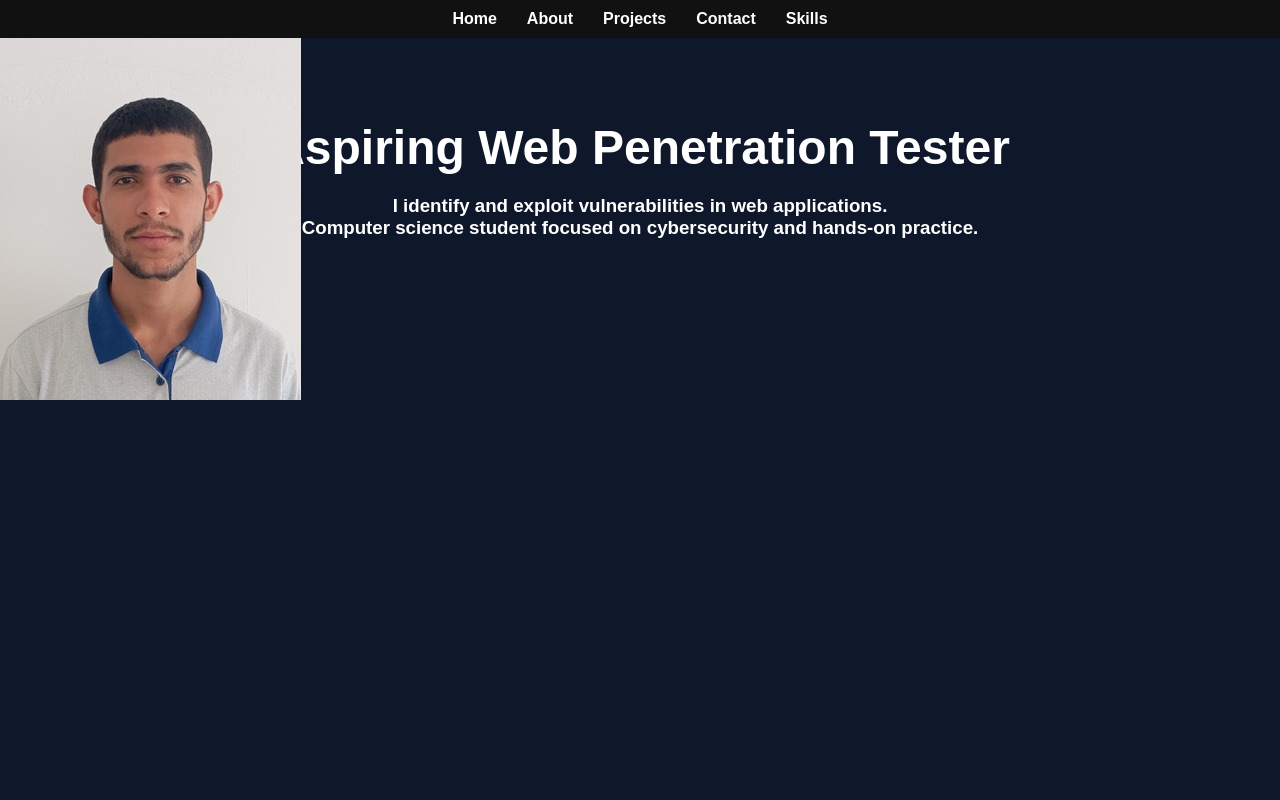
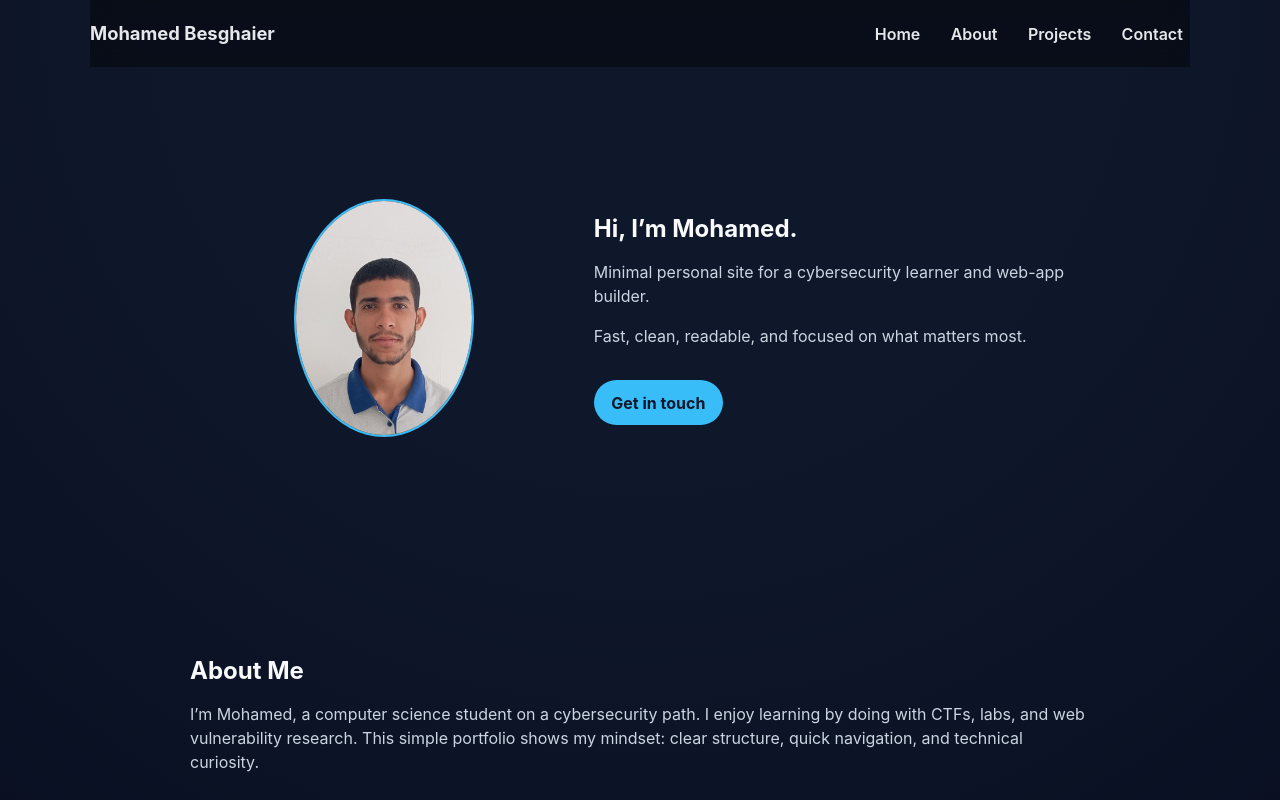
Before and after one commit to mohamed-besghaier/besghaier-portfolio, a React (Vite) app: page / in a window 1280 px wide. Shown: the top 800 px of the page. Built offline with nearby package versions, Linux system fonts and the light colour scheme.

Commit message:
fix general view

```diff
--- a/index.html
+++ b/index.html
@@ -4,7 +4,8 @@
     <meta charset="UTF-8" />
     <link rel="icon" type="image/svg+xml" href="/favicon.svg" />
     <meta name="viewport" content="width=device-width, initial-scale=1.0" />
-    <title> Home </title>
+    <meta name="description" content="Minimal personal website for Mohamed Besghaier - cybersecurity learner and web developer." />
+    <title>Mohamed Besghaier - Personal Site</title>
   </head>
   <body>
     <div id="root"></div>
--- a/src/App.jsx
+++ b/src/App.jsx
@@ -1,23 +1,20 @@
-import { BrowserRouter as Router, Routes, Route } from "react-router-dom";
 import Navbar from "./components/Navbar";
-import Hero from "./pages/Hero";
+import Home from "./pages/Home";
 import About from "./pages/About";
 import Projects from "./pages/Projects";
-import Skills from "./pages/Skills";
 import Contact from "./pages/Contact";
 
 function App() {
   return (
-    <Router>
-      <Navbar /> {}
-      <Routes>
-        <Route path="/" element={<Hero />} />
-        <Route path="/about" element={<About />} />
-        <Route path="/projects" element={<Projects />} />
-        <Route path="/skills" element={<Skills />} />
-        <Route path="/contact" element={<Contact />} />
-      </Routes>
-    </Router>
+    <div className="app-wrapper">
+      <Navbar />
+      <main className="app-content">
+        <Home />
+        <About />
+        <Projects />
+        <Contact />
+      </main>
+    </div>
   );
 }
 
--- a/src/components/Navbar.jsx
+++ b/src/components/Navbar.jsx
@@ -1,13 +1,13 @@
-import { Link } from "react-router-dom";
-
 function Navbar() {
   return (
-    <nav>
-      <Link to="/"> Home </Link>
-      <Link to="/about"> About </Link>
-      <Link to="/projects"> Projects </Link>
-      <Link to="/contact"> Contact </Link>
-      <Link to="/skills"> Skills </Link>
+    <nav className="navbar">
+      <div className="brand">Mohamed Besghaier</div>
+      <div className="links">
+        <a href="#home">Home</a>
+        <a href="#about">About</a>
+        <a href="#projects">Projects</a>
+        <a href="#contact">Contact</a>
+      </div>
     </nav>
   );
 }
--- a/src/index.css
+++ b/src/index.css
@@ -1,122 +1,142 @@
-/* Smooth scrolling */
-html {
-  scroll-behavior: smooth;
-}
-
-/* Reset */
+/* -------------- BASE -------------- */
 * {
   margin: 0;
   padding: 0;
   box-sizing: border-box;
 }
 
-/* Body */
-body {
-  font-family: 'Arial', sans-serif;
-  background-color: #0f172a; /* dark blue */
-  color: white;
+html {
+  scroll-behavior: smooth;
 }
 
-/* Navbar */
-nav {
-  position: fixed;
-  top: 0;
-  width: 100%;
-  background: #111;
-  padding: 10px 20px;
-  z-index: 100;
-  display: flex;
-  justify-content: center;
+body {
+  font-family: 'Inter', 'Segoe UI', Roboto, Arial, sans-serif;
+  background: #070a14;
+  color: #e5e7eb;
+  line-height: 1.5;
 }
 
-nav a {
-  margin: 0 15px;
+a {
+  color: inherit;
   text-decoration: none;
-  color: white;
-  font-weight: bold;
-  transition: color 0.3s;
 }
 
-nav a:hover {
-  color: #00bfff;
+img {
+  max-width: 100%;
+  height: auto;
+  display: block;
 }
 
-/* Page content */
-.page {
-  padding: 120px 40px 60px 40px; /* leave space for fixed navbar */
-  min-height: 100vh;
-  background-color: #0f172a;
-  color: white;
-  text-align: center;
+.section {
+  width: min(92%, 900px);
+  margin: 0 auto;
+  padding: 100px 0;
 }
 
-h1 {
-  font-size: 3rem;
-  margin-bottom: 20px;
+h1,
+h2,
+h3 {
+  margin-bottom: 0.8rem;
+  color: #f8fafc;
 }
 
 p {
-  font-size: 1.2rem;
-  max-width: 700px;
-  margin: auto;
-  line-height: 1.6;
+  margin-bottom: 1rem;
+  color: #cbd5e1;
 }
 
-/* Section */
-section {
-  min-height: 100vh;
-  padding: 120px 40px 60px 40px;
+/* -------------- NAVBAR -------------- */
+.navbar {
+  position: sticky;
+  top: 0;
+  z-index: 100;
   display: flex;
-  flex-direction: column;
-  justify-content: center;
+  justify-content: space-between;
   align-items: center;
-  border-bottom: 1px solid #333;
-  text-align: center;
+  width: min(96%, 1100px);
+  margin: 0 auto;
+  padding: 1rem 0;
+  background: rgba(0, 0, 0, 0.4);
+  backdrop-filter: blur(8px);
 }
 
-#hero-sec {
-  left: 50%;
+.brand {
+  font-size: 1.15rem;
+  font-weight: 700;
 }
 
-/* Headings */
-h1 {
-  font-size: 3rem;
-  margin-bottom: 20px;
+.links {
+  display: flex;
+  gap: 1rem;
 }
 
-h2 {
-  font-size: 2.5rem;
-  margin-bottom: 15px;
+.links a {
+  font-weight: 600;
+  padding: 0.35rem 0.45rem;
+  border-radius: 999px;
+  transition: all 0.2s ease;
 }
 
-/* Paragraphs */
-p {
-  font-size: 1.2rem;
-  max-width: 700px;
-  line-height: 1.6;
+.links a:hover {
+  background: rgba(255, 255, 255, 0.14);
+  color: #7dd3fc;
 }
 
-/* Images */
-
-#profile {
-  position: absolute;
-  left: 0;
-  top: 0;
+/* -------------- HERO -------------- */
+.hero-content {
+  display: grid;
+  align-items: center;
+  gap: 2rem;
+  padding: 1rem;
 }
 
-/* Buttons */
-button {
-  margin-top: 20px;
-  padding: 10px 25px;
-  font-size: 1rem;
-  background-color: #00bfff;
-  color: #111;
-  border: none;
-  border-radius: 5px;
-  cursor: pointer;
-  transition: background-color 0.3s;
+.profile {
+  width: 180px;
+  border-radius: 50%;
+  border: 2px solid #38bdf8;
+  margin: 0 auto;
 }
 
-button:hover {
-  background-color: #0095cc;
+@media (min-width: 860px) {
+  .hero-content {
+    grid-template-columns: 1fr 1.35fr;
+  }
 }
+
+.cta {
+  display: inline-block;
+  margin-top: 1rem;
+  padding: 0.65rem 1.1rem;
+  border-radius: 999px;
+  color: #0f172a;
+  background: #38bdf8;
+  font-weight: 700;
+}
+
+.cta:hover {
+  background: #22d3ee;
+}
+
+/* -------------- CONTENT -------------- */
+.project-list {
+  list-style: none;
+  display: grid;
+  gap: 1rem;
+}
+
+.project-list li {
+  border: 1px solid rgba(148, 163, 184, 0.35);
+  border-radius: 14px;
+  padding: 1rem;
+  background-color: rgba(15, 23, 42, 0.7);
+}
+
+.app-content {
+  margin-top: 1rem;
+}
+
+.app-wrapper {
+  min-height: 100vh;
+  padding-bottom: 2rem;
+  background: radial-gradient(circle at top, #0f172a 25%, #020617 100%);
+}
--- a/src/pages/About.jsx
+++ b/src/pages/About.jsx
@@ -1,15 +1,13 @@
 function About() {
   return (
-    <div className="page">
-      <title> About </title>
-      <h2> About Me </h2>
+    <section id="about" className="page section">
+      <h2>About Me</h2>
       <p>
-        I’m Mohamed, a computer science student with a strong interest in web security and penetration testing.
-        I focus on understanding how web applications work internally and how vulnerabilities can be exploited in real-world scenarios. My learning approach is hands-on, using platforms like labs, CTFs, and personal experiments.
-        I’m currently developing my skills in areas such as web vulnerabilities, reconnaissance, and basic exploitation techniques.
-        I’m looking to grow in cybersecurity and gain practical experience through projects, challenges, and real-world opportunities.
+        I’m Mohamed, a computer science student on a cybersecurity path.
+        I enjoy learning by doing with CTFs, labs, and web vulnerability research.
+        This simple portfolio shows my mindset: clear structure, quick navigation, and technical curiosity.
       </p>
-    </div>
+    </section>
   );
 }
 
--- a/src/pages/Contact.jsx
+++ b/src/pages/Contact.jsx
@@ -1,10 +1,10 @@
 function Contact() {
   return (
-    <div className="page">
-      <title> Contact </title>
+    <section id="contact" className="page section">
       <h2>Contact</h2>
-      <p>Email me at contact@besghaier.com</p>
-    </div>
+      <p>If you have an idea, need help with a security challenge, or want to collaborate, say hello.</p>
+      <a href="mailto:contact@besghaier.com" className="cta">contact@besghaier.com</a>
+    </section>
   );
 }
 
--- a/src/pages/Hero.jsx
+++ /dev/null
@@ -1,19 +0,0 @@
-import profile from '/src/assets/profile.jpeg'
-
-function Hero() {
-  return (
-    <div className="page">
-      <title> Home </title>
-      <img id='profile' src={profile} alt="profile logo" />
-      <div id='hero-sec'>
-        <h1> Aspiring Web Penetration Tester </h1>
-        <h3>
-          I identify and exploit vulnerabilities in web applications. <br/>
-          Computer science student focused on cybersecurity and hands-on practice.
-        </h3>
-      </div>
-    </div>
-  );
-}
-
-export default Hero;
--- /dev/null
+++ b/src/pages/Home.jsx
@@ -0,0 +1,19 @@
+import profile from '/src/assets/profile.jpeg'
+
+function Home() {
+  return (
+    <section id="home" className="page section">
+      <div className="hero-content">
+        <img className="profile" src={profile} alt="profile" />
+        <div>
+          <h1>Hi, I’m Mohamed.</h1>
+          <p>Minimal personal site for a cybersecurity learner and web-app builder.</p>
+          <p>Fast, clean, readable, and focused on what matters most.</p>
+          <a href="#contact" className="cta">Get in touch</a>
+        </div>
+      </div>
+    </section>
+  );
+}
+
+export default Home;
--- a/src/pages/Projects.jsx
+++ b/src/pages/Projects.jsx
@@ -1,13 +1,18 @@
 function Projects() {
   return (
-    <div className="page">
-      <title> Projects </title>
+    <section id="projects" className="page section">
       <h2>Projects</h2>
-      <p>
-        Agent-Based Models & Cellular Automata <br></br>
-        URL Risk Analyzer
-      </p>
-    </div>
+      <ul className="project-list">
+        <li>
+          <h3>URL Risk Analyzer</h3>
+          <p>Scans URLs for basic security indicators and identifies suspicious patterns.</p>
+        </li>
+        <li>
+          <h3>Agent-Based Model Demo</h3>
+          <p>Interactive environment for exploring emergent behavior in cellular systems.</p>
+        </li>
+      </ul>
+    </section>
   );
 }
 
--- a/src/pages/Skills.jsx
+++ /dev/null
@@ -1,13 +0,0 @@
-function Skills () {
-  return (
-    <div className="page">
-      <title> Skills </title>
-      <h2> Skills </h2>
-        <h3>
-            Python, Linux, Bash, Networking, SQL
-        </h3>
-    </div>
-  );
-}
-
-export default Skills;
```
